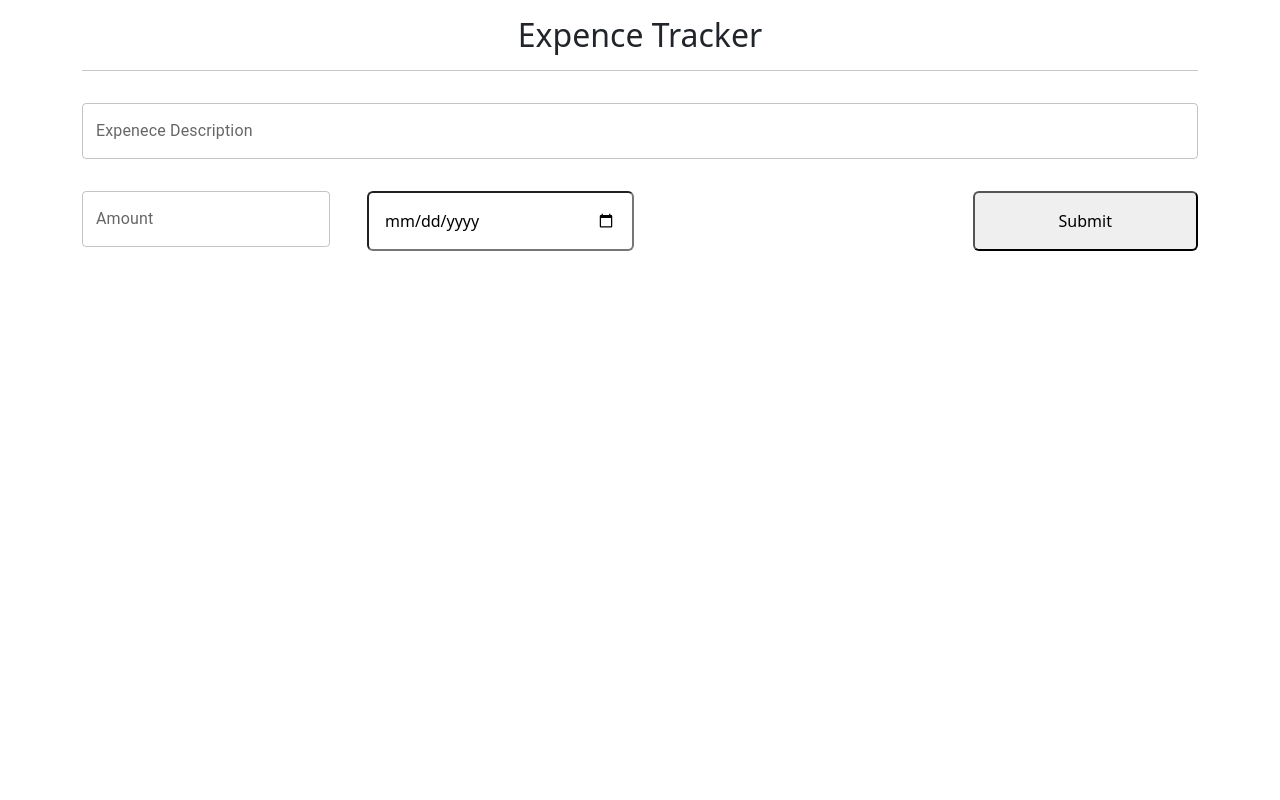
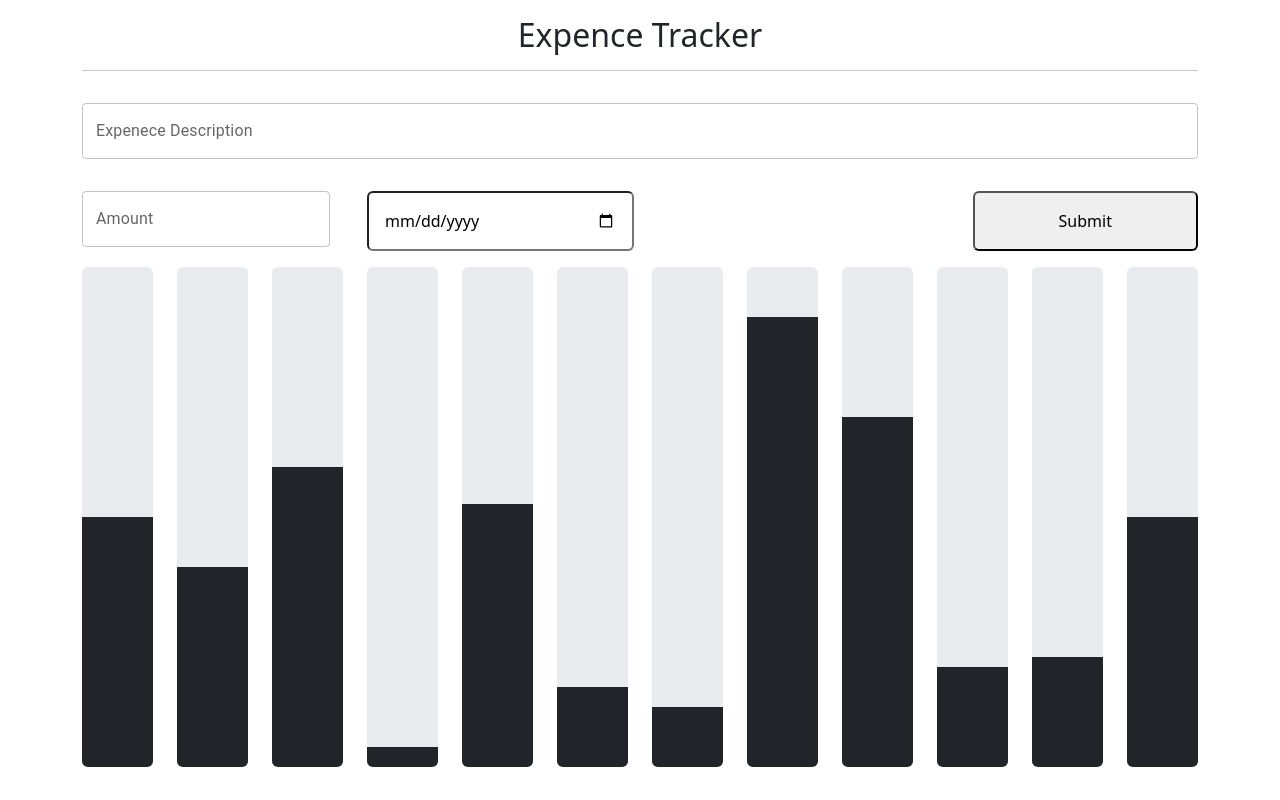
Before and after one commit to nirmalkanani/expence-manage, a React (Create React App) app: page / in a window 1280 px wide. Built offline with nearby package versions, Linux system fonts and the light colour scheme.

Commit message:
Update Chart

```diff
--- a/package.json
+++ b/package.json
@@ -10,8 +10,12 @@
     "@testing-library/jest-dom": "^5.16.5",
     "@testing-library/react": "^13.3.0",
     "@testing-library/user-event": "^13.5.0",
+    "apexcharts": "^3.35.4",
     "bootstrap": "^5.2.0",
+    "chart.js": "^3.9.1",
+    "moment": "^2.29.4",
     "react": "^18.2.0",
+    "react-apexcharts": "^1.4.0",
     "react-bootstrap": "^2.5.0",
     "react-dom": "^18.2.0",
     "react-redux": "^8.0.2",
--- a/src/Components/ExpenceChart.js
+++ b/src/Components/ExpenceChart.js
@@ -1,11 +1,80 @@
-import React from 'react'
+import { width } from '@mui/system';
+import React from 'react';
 
 const ExpenceChart = () => {
-  return (
-    <div>
 
-    </div>
-  )
+    return (
+        <div className="container">
+            <div className="row">
+                <div className="col-12">
+                    <div className="bar-chart">
+                        <div className="row">
+                            <div className="col-1">
+                                <div className="progress " style={{ height:"500px", position:"relative" }}>
+                                    <div className="real-time-progress bg-dark" style={{ height:"250px", width:"100%", position:"absolute", bottom:"0"}}></div>
+                                </div>
+                            </div>
+                            <div className="col-1">
+                                <div className="progress " style={{ height:"500px", position:"relative" }}>
+                                    <div className="real-time-progress bg-dark" style={{ height:"200px", width:"100%", position:"absolute", bottom:"0"}}></div>
+                                </div>
+                            </div>
+                            <div className="col-1">
+                                <div className="progress " style={{ height:"500px", position:"relative" }}>
+                                    <div className="real-time-progress bg-dark" style={{ height:"300px", width:"100%", position:"absolute", bottom:"0"}}></div>
+                                </div>
+                            </div>
+                            <div className="col-1">
+                                <div className="progress " style={{ height:"500px", position:"relative" }}>
+                                    <div className="real-time-progress bg-dark" style={{ height:"20px", width:"100%", position:"absolute", bottom:"0"}}></div>
+                                </div>
+                            </div>
+                            <div className="col-1">
+                                <div className="progress " style={{ height:"500px", position:"relative" }}>
+                                    <div className="real-time-progress bg-dark" style={{ height:"263px", width:"100%", position:"absolute", bottom:"0"}}></div>
+                                </div>
+                            </div>
+                            <div className="col-1">
+                                <div className="progress " style={{ height:"500px", position:"relative" }}>
+                                    <div className="real-time-progress bg-dark" style={{ height:"80px", width:"100%", position:"absolute", bottom:"0"}}></div>
+                                </div>
+                            </div>
+                            <div className="col-1">
+                                <div className="progress " style={{ height:"500px", position:"relative" }}>
+                                    <div className="real-time-progress bg-dark" style={{ height:"60px", width:"100%", position:"absolute", bottom:"0"}}></div>
+                                </div>
+                            </div>
+                            <div className="col-1">
+                                <div className="progress " style={{ height:"500px", position:"relative" }}>
+                                    <div className="real-time-progress bg-dark" style={{ height:"450px", width:"100%", position:"absolute", bottom:"0"}}></div>
+                                </div>
+                            </div>
+                            <div className="col-1">
+                                <div className="progress " style={{ height:"500px", position:"relative" }}>
+                                    <div className="real-time-progress bg-dark" style={{ height:"350px", width:"100%", position:"absolute", bottom:"0"}}></div>
+                                </div>
+                            </div>
+                            <div className="col-1">
+                                <div className="progress " style={{ height:"500px", position:"relative" }}>
+                                    <div className="real-time-progress bg-dark" style={{ height:"100px", width:"100%", position:"absolute", bottom:"0"}}></div>
+                                </div>
+                            </div>
+                            <div className="col-1">
+                                <div className="progress " style={{ height:"500px", position:"relative" }}>
+                                    <div className="real-time-progress bg-dark" style={{ height:"110px", width:"100%", position:"absolute", bottom:"0"}}></div>
+                                </div>
+                            </div>
+                            <div className="col-1">
+                                <div className="progress " style={{ height:"500px", position:"relative" }}>
+                                    <div className="real-time-progress bg-dark" style={{ height:"250px", width:"100%", position:"absolute", bottom:"0"}}></div>
+                                </div>
+                            </div>
+                        </div>
+                    </div>
+                </div>
+            </div>
+        </div>
+    )
 }
 
 export default ExpenceChart
--- a/src/Components/ExpenseForm.js
+++ b/src/Components/ExpenseForm.js
@@ -3,14 +3,14 @@ import { useState } from 'react'
 import { useDispatch } from 'react-redux'
 import { SENDDATA } from '../Redux/Actions/Action'
 import { TextField } from '@mui/material'
-
+import moment from 'moment';
 
 const ExpenseForm = () => {
 
     const INITIAL_STATE = {
         description: "",
         amount: "",
-        date: ""
+        date: "",
     }
 
     const [data, setData] = useState(INITIAL_STATE)
```
Also changed, not shown: src/Components/Home.js (line endings or trailing spaces), 1 other file (tests, documents, lock files or other folders).
